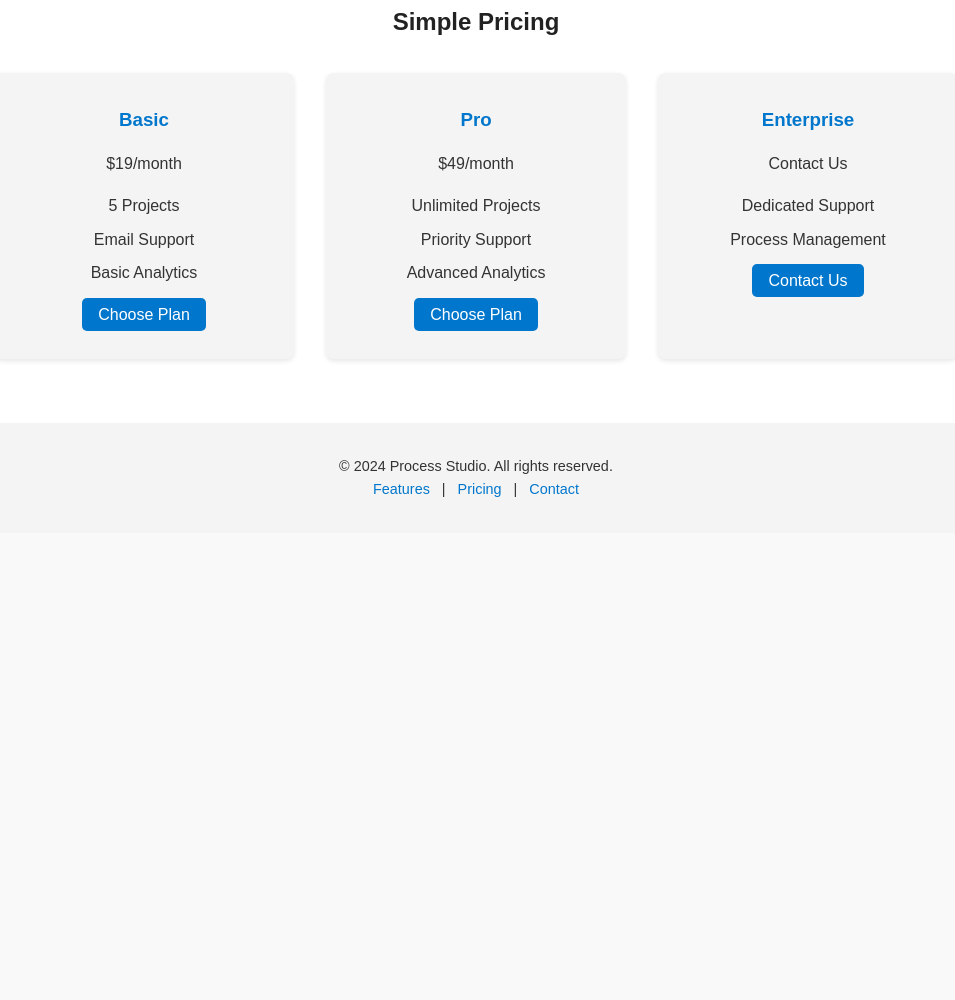
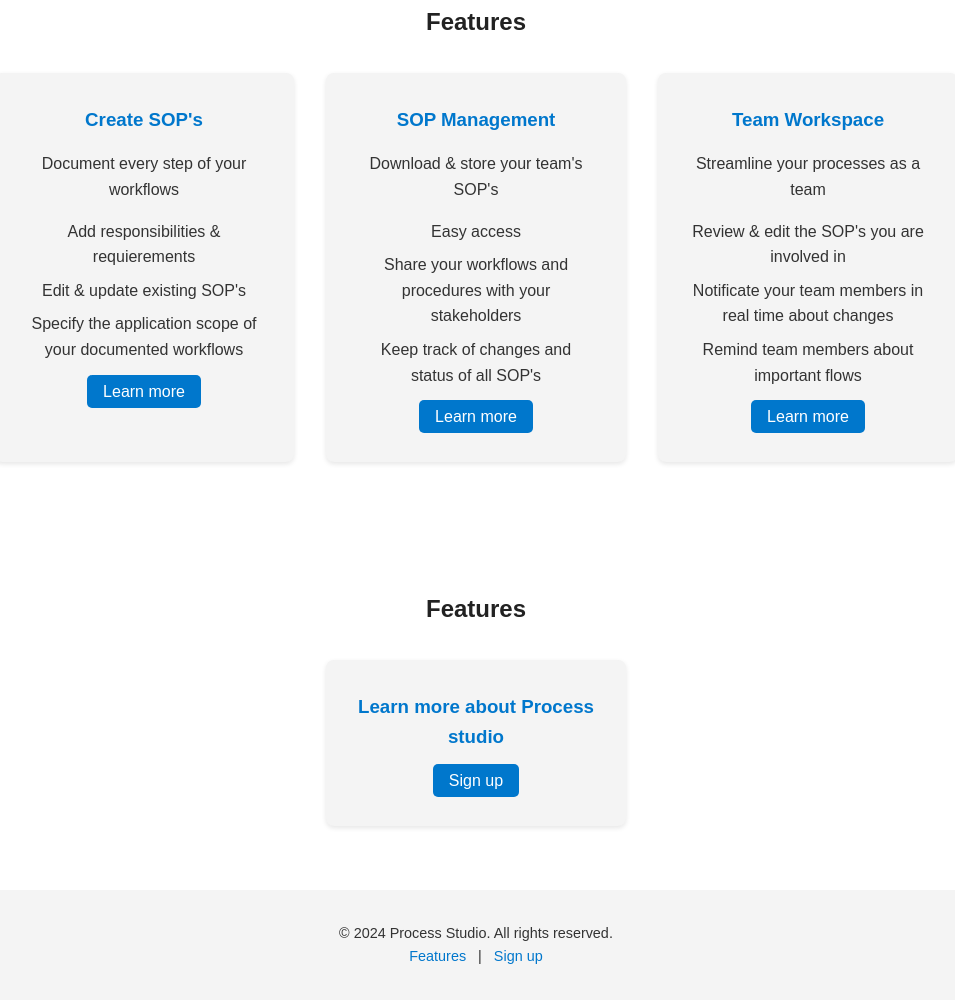
Before and after one commit to juansp2424/StreamlineOPS, a plain HTML site: page index.html in a window 1280 px wide. Shown: the part 768-1768 px from the top of the page, without its empty margins (164-1119 px from the left). Before the commit the page ends 1301 px from the top, so only its background shows below. Drawn offline with Linux system fonts and the light colour scheme.

Commit message:
Update index.html

```diff
--- a/index.html
+++ b/index.html
@@ -49,36 +49,48 @@
 
     <section id="pricing" class="pricing">
         <div class="container">
-            <h2>Simple Pricing</h2>
+            <h2>Features</h2>
             <div class="pricing-cards">
                 <div class="card">
-                    <h3>Basic</h3>
-                    <p>$19/month</p>
+                    <h3>Create SOP's</h3>
+                    <p>Document every step of your workflows</p>
                     <ul>
-                        <li>5 Projects</li>
-                        <li>Email Support</li>
-                        <li>Basic Analytics</li>
+                        <li>Add responsibilities & requierements</li>
+                        <li>Edit & update existing SOP's</li>
+                        <li>Specify the application scope of your documented workflows</li>
                     </ul>
-                    <a href="#signup" class="btn btn-secondary">Choose Plan</a>
+                    <a href="#signup" class="btn btn-secondary">Learn more</a>
                 </div>
                 <div class="card">
-                    <h3>Pro</h3>
-                    <p>$49/month</p>
+                    <h3>SOP Management</h3>
+                    <p>Download & store your team's SOP's</p>
                     <ul>
-                        <li>Unlimited Projects</li>
-                        <li>Priority Support</li>
-                        <li>Advanced Analytics</li>
+                        <li>Easy access</li>
+                        <li>Share your workflows and procedures with your stakeholders</li>
+                        <li>Keep track of changes and status of all SOP's </li>
                     </ul>
-                    <a href="#signup" class="btn btn-secondary">Choose Plan</a>
+                    <a href="#signup" class="btn btn-secondary">Learn more</a>
                 </div>
                 <div class="card">
-                    <h3>Enterprise</h3>
-                    <p>Contact Us</p>
+                    <h3>Team Workspace</h3>
+                    <p>Streamline your processes as a team</p>
                     <ul>
-                        <li>Dedicated Support</li>
-                        <li>Process Management</li>
+                        <li>Review & edit the SOP's you are involved in</li>
+                        <li>Notificate your team members in real time about changes</li>
+                        <li>Remind team members about important flows</li>
                     </ul>
-                    <a href="#contact" class="btn btn-secondary">Contact Us</a>
+                    <a href="#contact" class="btn btn-secondary">Learn more</a>
+                </div>
+            </div>
+        </div>
+    </section>
+    <section id="pricing" class="pricing">
+        <div class="container">
+            <h2>Features</h2>
+            <div class="pricing-cards">
+                <div class="card">
+                    <h3>Learn more about Process studio</h3>
+                    <a href="#signup" class="btn btn-secondary">Sign up</a>
                 </div>
             </div>
         </div>
@@ -89,8 +101,7 @@
             <p>&copy; 2024 Process Studio. All rights reserved.</p>
             <nav>
                 <a href="#features">Features</a> |
-                <a href="#pricing">Pricing</a> |
-                <a href="#contact">Contact</a>
+                <a href="#contact">Sign up</a>
             </nav>
         </div>
     </footer>
```
